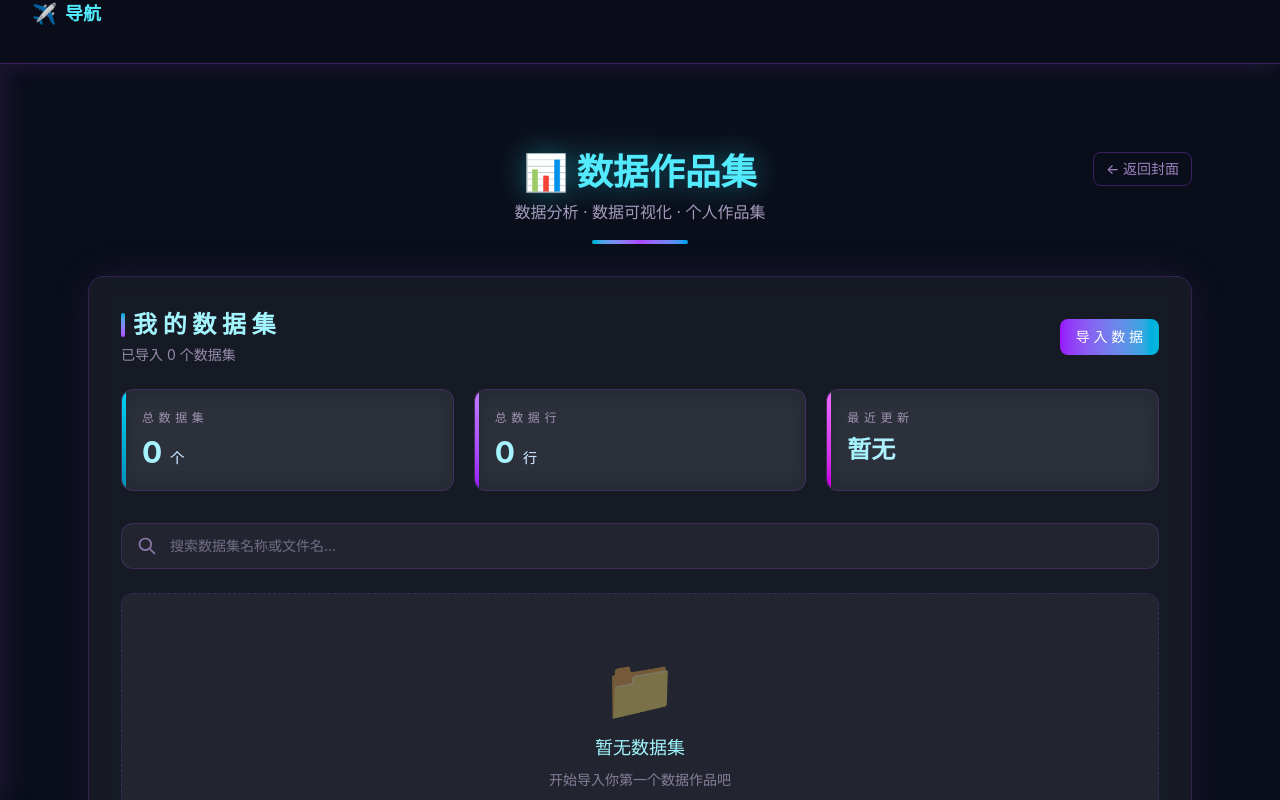
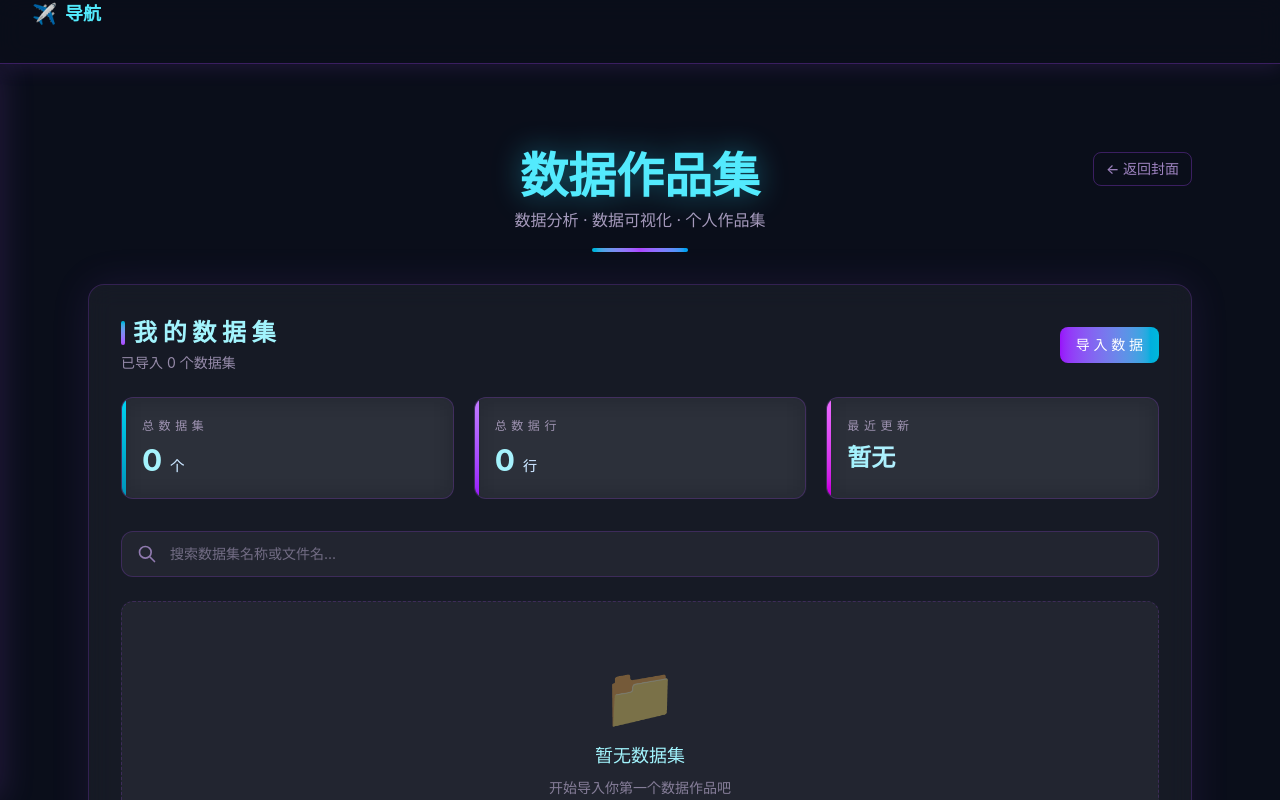
Before and after one commit to ke-jiayi/data-composition, a React (Vite) app: page /home in a window 1280 px wide. Shown: the top 800 px of the page. Built offline with nearby package versions, Linux system fonts and the light colour scheme.

Commit message:
Enlarge title, remove emoji icon, add fade-in entrance animation

```diff
--- a/src/pages/HomePage.tsx
+++ b/src/pages/HomePage.tsx
@@ -126,7 +126,14 @@ export function HomePage() {
               </Link>
             </div>
             <div className="text-center">
-              <h1 className="text-3xl md:text-4xl font-bold text-cyan-300 drop-shadow-[0_0_15px_rgba(34,211,238,0.4)] mb-2">📊 数据作品集</h1>
+              <motion.h1
+                initial={{ y: 20, opacity: 0 }}
+                animate={{ y: 0, opacity: 1 }}
+                transition={{ duration: 0.8, ease: 'easeOut' }}
+                className="text-4xl md:text-5xl font-bold text-cyan-300 drop-shadow-[0_0_15px_rgba(34,211,238,0.4)] mb-2"
+              >
+                数据作品集
+              </motion.h1>
               <p className="text-base text-purple-200/70">数据分析 · 数据可视化 · 个人作品集</p>
               <div className="mt-4 mx-auto w-24 h-1 bg-gradient-to-r from-cyan-500 via-purple-500 to-sky-500 rounded-full" />
             </div>
```
